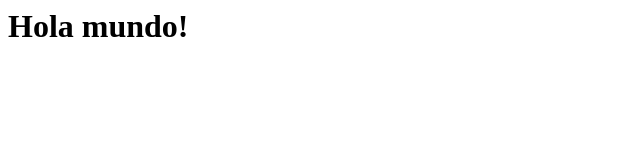
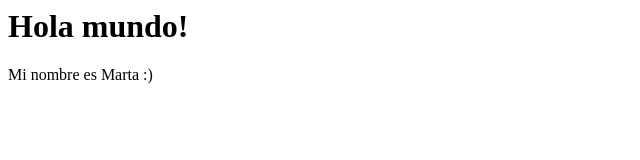
Before and after one commit to msastreharo/mi-primer-proyecto, a plain HTML site: page index.html in a window 1280 px wide. Shown: the whole page, without its empty margins (0-640 px from the left). Drawn offline with Linux system fonts and the light colour scheme.

Commit message:
Añadida segunda línea del index.html con mi nombre

```diff
--- a/index.html
+++ b/index.html
@@ -1 +1,3 @@
 <h1>Hola mundo!</h1>
+
+<p>Mi nombre es Marta :)</p>
```
